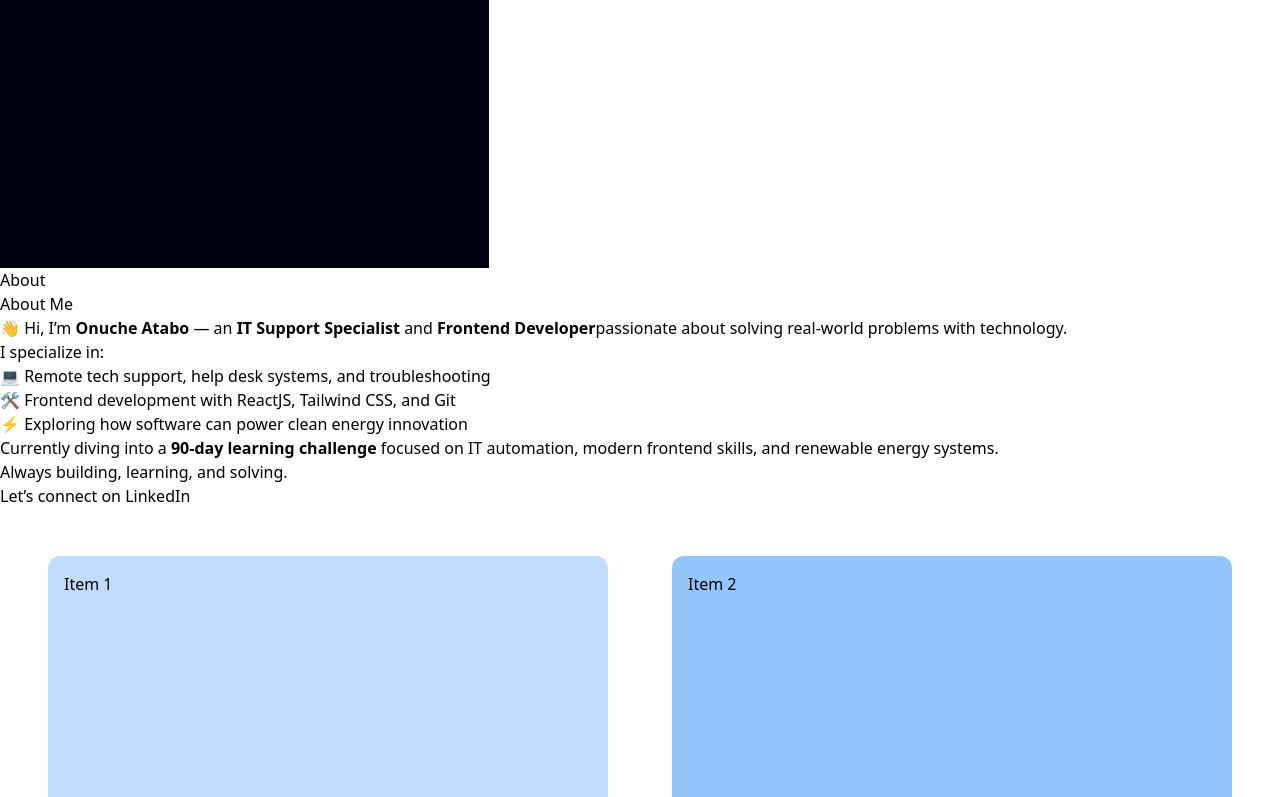
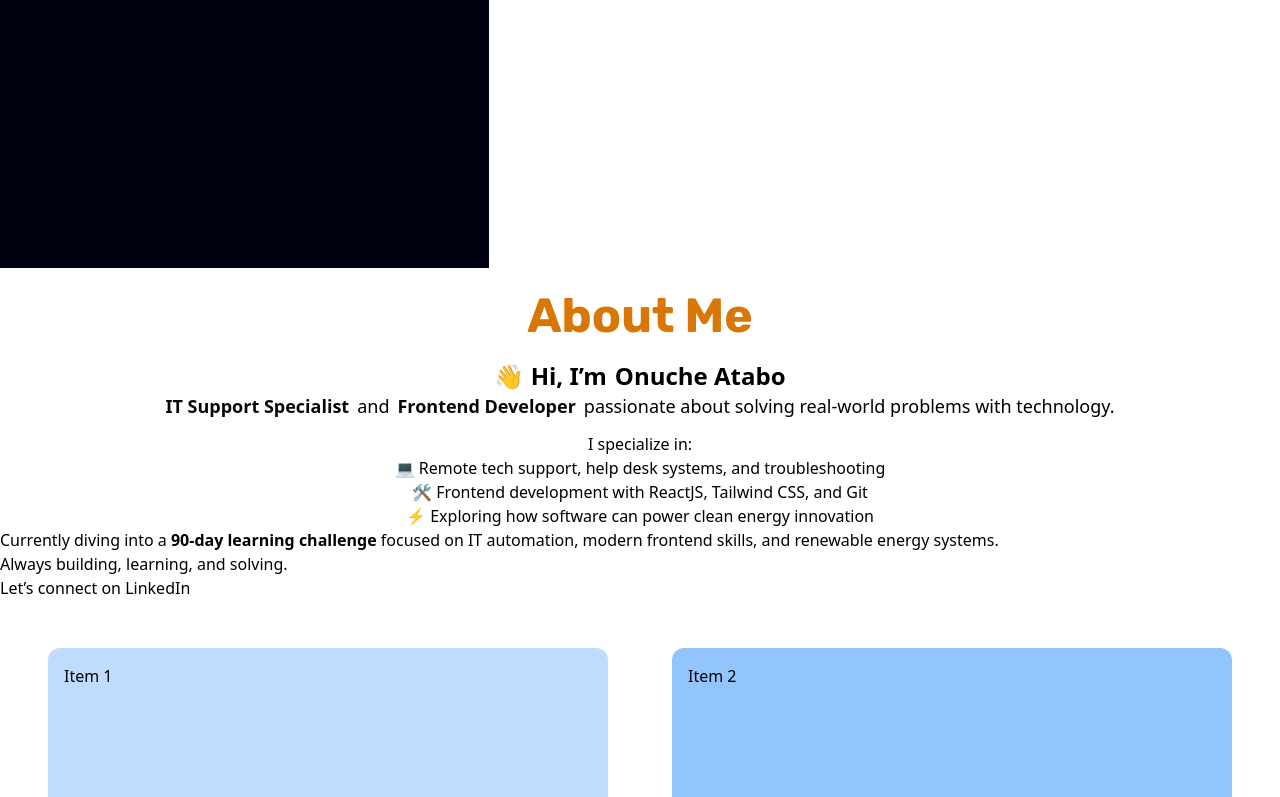
Before and after one commit to Atabo2023/My-portfolio-websites-, a React (Vite) app: page / in a window 1280 px wide. Shown: the part 600-1397 px from the top of the page. Built offline with nearby package versions, Linux system fonts and the light colour scheme.

Commit message:
about page

```diff
--- a/src/About.jsx
+++ b/src/About.jsx
@@ -1,19 +1,39 @@
 import React from "react";
+import { motion } from "framer-motion";
 
 const About = () => {
   return (
     <div>
       <>
-        About
         <section id="about" class="bio-snippet">
-          <h2>About Me</h2>
-          <p>
-            👋 Hi, I’m <strong>Onuche Atabo</strong> — an{" "}
-            <strong>IT Support Specialist</strong> and{" "}
-            <strong>Frontend Developer</strong>
-            passionate about solving real-world problems with technology.
+          <h2 className="flex font-rubik text-justify text- text-5xl pt-6 font-bold justify-center text-amber-600 align-middle">
+            About Me
+          </h2>
+          <p className="flex justify-center">
+            <motion.div
+              initial={{ y: "-100%" }}
+              // end={{ x: "100%" }}
+              animate={{ y: 4 }}
+              transition={{ duration: 2 }}
+              className=" text-black rounded"
+            >
+              <span className="flex justify-center gap-2 text-2xl font-semibold pt-4">
+                👋 Hi, I’m <strong>Onuche Atabo</strong>
+              </span>
+              <p className="flex justify-center text-lg">
+                <br></br>{" "}
+                <span className="animate-pulse mr-2">
+                  <strong>IT Support Specialist</strong>{" "}
+                </span>{" "}
+                and{" "}
+                <span className="animate-pulse mx-2">
+                  <strong>Frontend Developer</strong>
+                </span>
+                passionate about solving real-world problems with technology.
+              </p>
+            </motion.div>
           </p>
-          <p>
+          <p className="justify-center text-center pt-4">
             I specialize in:
             <ul>
               <li>
```
